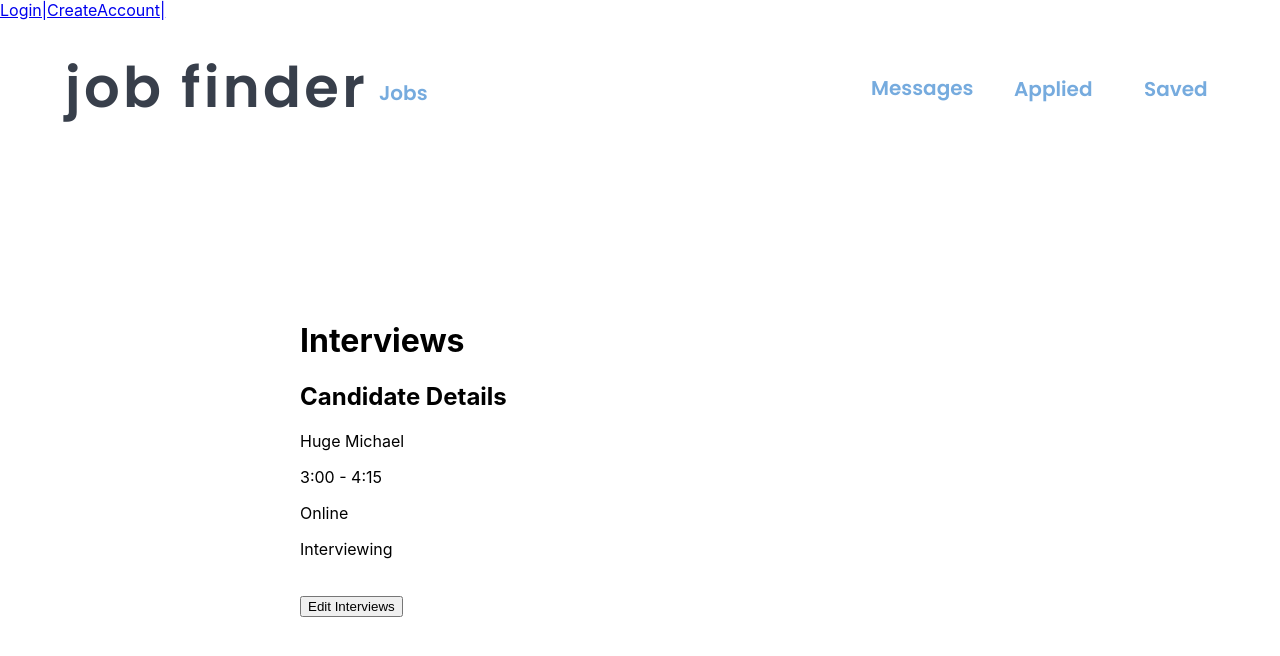
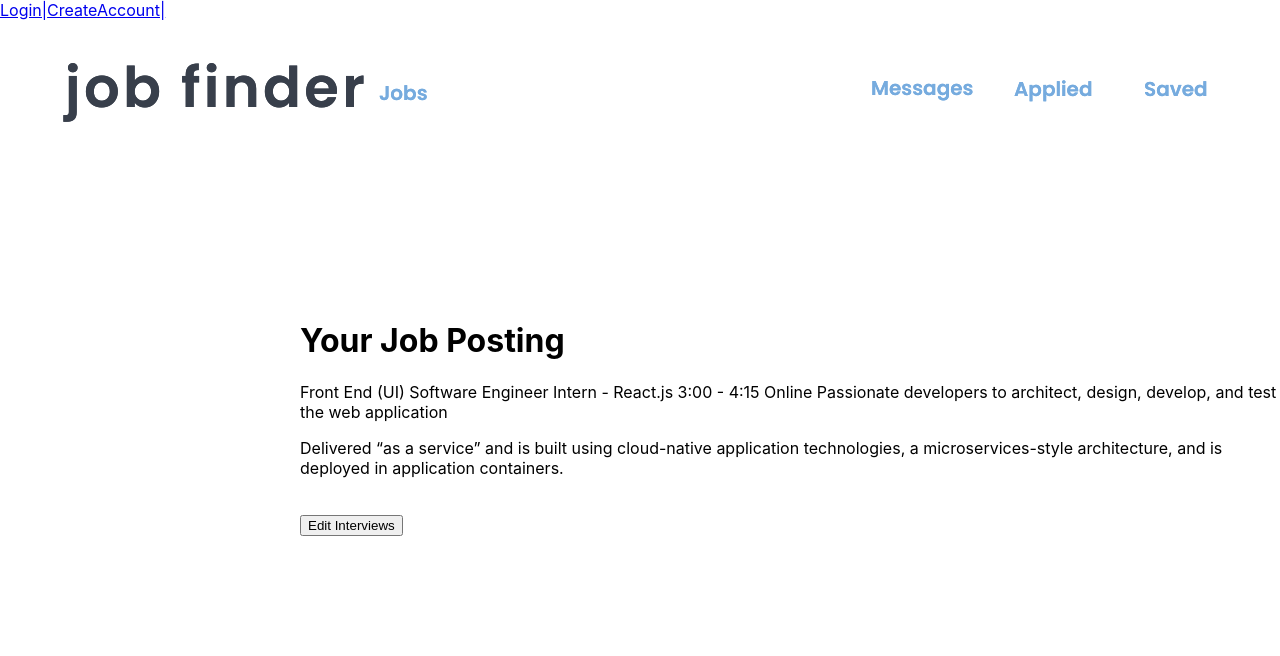
Before and after one commit to devonnadang/job-listing, a React (Create React App) app in the folder client/: page /EmployerDash in a window 1280 px wide. Shown: the top 656 px of the page. Built offline with nearby package versions, Linux system fonts and the light colour scheme.

Commit message:
Employer dashboard basic info

```diff
--- /dev/null
+++ b/client/src/component/EmployerJob.js
@@ -0,0 +1,13 @@
+import React from "react";
+
+function EmployerJob(props) {
+    return (
+        <div>
+            <p> {props.title} {props.start} - {props.end} {props.location} {props.experience}</p>
+            <p> {props.description} </p>
+            <br></br>
+        </div>
+    );
+}
+
+export default EmployerJob;
--- a/client/src/pages/EmployerDashboard.js
+++ b/client/src/pages/EmployerDashboard.js
@@ -2,16 +2,18 @@ import React, {useState} from "react";
 import uuid from 'react-uuid';
 import EduDetail from "../component/EduDetail";
 import ExpDetail from "../component/ExpDetail";
+import EmployerJob from "../component/EmployerJob"
 import InterviewDetail from "../component/InterviewDetail";
 import SkillTag from "../component/SkillTag";
 import Stack from '@mui/material/Stack';
 import Navigation from '../component/Navigation';
 import { StylesContext } from "@material-ui/styles";
 import styles from './UserProfile.module.css';
+import EmployerJobPosting from './EmployerJobPosting.js'
 
 function EmployerDashboard(props) {
 
-    const [interviews, setInterviews] = useState([
+const [interviews, setInterviews] = useState([
         {
             id: uuid(),
             name: "Huge Michael",
@@ -37,9 +39,9 @@ function EmployerDashboard(props) {
         setInterviews(interviews => [...interviews, newInterviews]);
     }
 
-    function editInterviews() {
-        alert("add edit interview function here");
-    }
+    // function editInterviews() {
+    //     alert("add edit interview function here");
+    // }
 
     function deleteInterview() {
         alert("delete interview function here");
@@ -48,27 +50,9 @@ function EmployerDashboard(props) {
     return  (
         <div>
             <Navigation />
-
-            <div style={{position: 'absolute', top: 300, left: 300}}>
-            <div className={styles.contents}>
-
-            <h1> Interviews </h1>
-
-            <h2> Candidate Details </h2>
-            {
-                interviews.map((interview) => (<EduDetail
-                    name={interview.name}
-                    start={interview.start}
-                    end={interview.end}
-                    major={interview.location}
-                    gpa={interview.interviewstage}/>))
-            }
-            <button className={styles.button} onClick={editInterviews}> Edit Interviews </button>
-            </div>
-        </div>
+            <EmployerJobPosting />
         </div>
 
     );
 }
-
 export default EmployerDashboard;
--- /dev/null
+++ b/client/src/pages/EmployerJobPosting.js
@@ -0,0 +1,64 @@
+import React, {useState} from "react";
+import uuid from 'react-uuid';
+import EduDetail from "../component/EduDetail";
+import ExpDetail from "../component/ExpDetail";
+import EmployerJob from "../component/EmployerJob"
+import InterviewDetail from "../component/InterviewDetail";
+import SkillTag from "../component/SkillTag";
+import Stack from '@mui/material/Stack';
+import Navigation from '../component/Navigation';
+import { StylesContext } from "@material-ui/styles";
+import styles from './UserProfile.module.css';
+
+function EmployerJobPosting(props) {
+
+    const [jobinfo, setjobinfo] = useState([
+        {
+            title: "Front End (UI) Software Engineer Intern - React.js",
+            start: "3:00",
+            end: "4:15",
+            location: "Online",
+            experience: "Passionate developers to architect, design, develop, and test the web application",
+            description:"Delivered “as a service” and is built using cloud-native application technologies, a microservices-style architecture, and is deployed in application containers.",
+        }
+    ]);
+
+    function update (title, start, end, location, experience, description) {
+        let newJobInfo =
+        {
+            title: title,
+            start: start,
+            end: end,
+            location: location,
+            experience: experience,
+            description: description,
+        }
+        setjobinfo(joninfo=> [...jobinfo, newJobInfo]);
+    }
+
+    return  (
+        <div>
+            <Navigation />
+
+            <div style={{position: 'absolute', top: 300, left: 300}}>
+            <div className={styles.contents}>
+
+            <h1> Your Job Posting </h1>
+            {
+                jobinfo.map((jobinfo) => (<EmployerJob
+                    title = {jobinfo.title}
+                    start = {jobinfo.start}
+                    end = {jobinfo.end}
+                    location = {jobinfo.location}
+                    experience = {jobinfo.experience}
+                    description = {jobinfo.description}/>))
+            }
+            <button className={styles.button}> Edit Interviews </button>
+            </div>
+        </div>
+        </div>
+
+    );
+}
+
+export default EmployerJobPosting;
```
